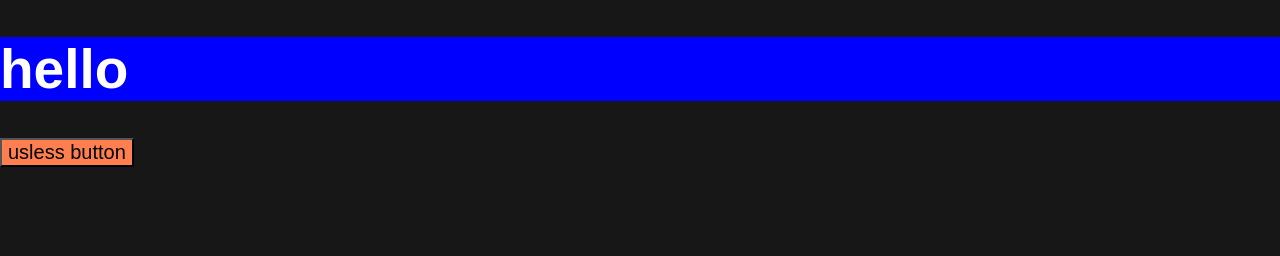
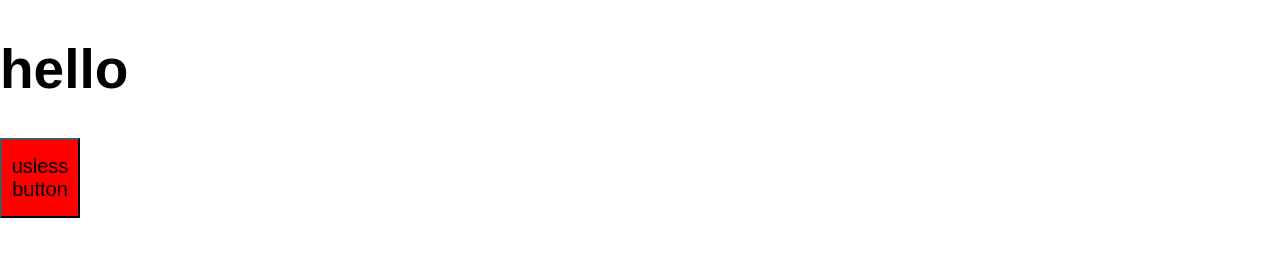
Before and after one commit to MrMenace626/MrMenace626sWebsite, a plain HTML site: page index.html in a window 1280 px wide. Drawn offline with Linux system fonts and the light colour scheme.

Commit message:
Update style.css

```diff
--- a/style.css
+++ b/style.css
@@ -1,14 +1,14 @@
 body {
   margin: auto;
   font-family: Arial,sans-serif;
-  background-color: #171717;
 }
 .text-top-page {
   font-size: 55px;
-  color: white;
-  background-color: blue;
+  color: black;
 }
 .button {
   font-size: 20px;
-  background-color: coral;
+  background-color: red;
+  width: 80px;
+  height: 80px;
 }
```
